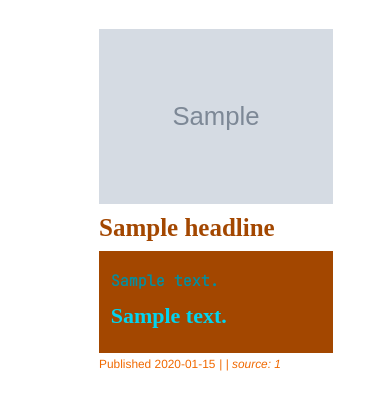
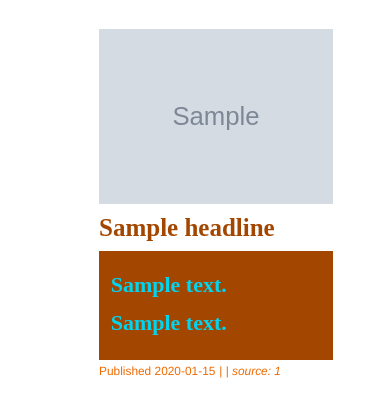
Before and after one commit to benie254/NewsFactRar, a Flask app: template app/templates/index.html in a window 390 px wide. Shown: the part 262-679 px from the top of the page. Run offline with Flask 2, Linux system fonts and the light colour scheme; the template is opened without the code that fills it: most values are stand-ins (such as "Sample title", 1, 10 or a date in 2020); grey boxes marked "Sample" are stand-in pictures; some libraries are stand-ins or nearby versions; some web fonts are replaced.

Commit message:
fix display issue for sources page && redeploy.

```diff
--- a/app/static/css/index.css
+++ b/app/static/css/index.css
@@ -15,7 +15,7 @@ color: #F06900;
 
 /*media queries for sidebar*/
 @media screen and (max-width: 800px){
-div.container-sources {display:none;}
+div.container-macros-sidebar {display:none;}
 }
 @media screen and (max-width: 880px){
 .container-headlines {margin-left:10%}
@@ -39,7 +39,7 @@ font-family:Bungee Inline;
 background-color: #A34700;
 padding: 5%;
 }
-.card-content p {
+.card-content .card-text {
 color: #00D4F0;
 font-weight: bold;
 font-family: 'NTR';
```
